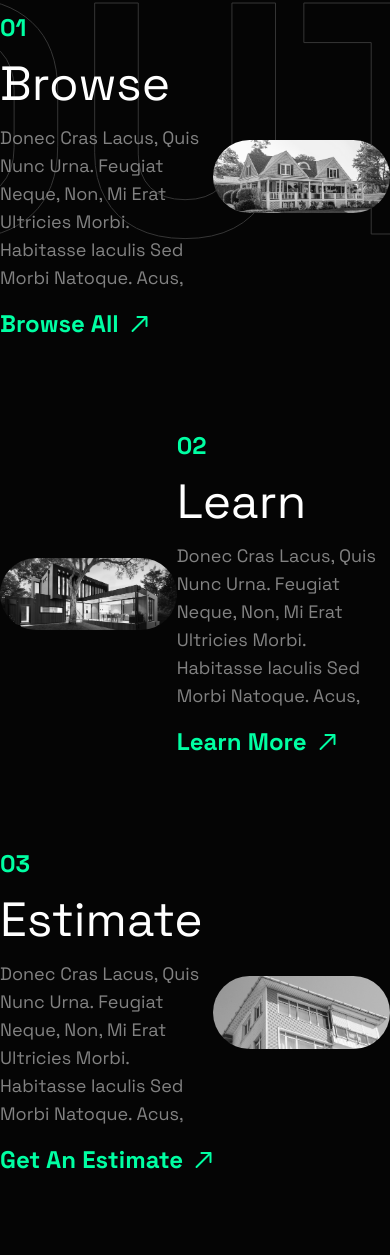
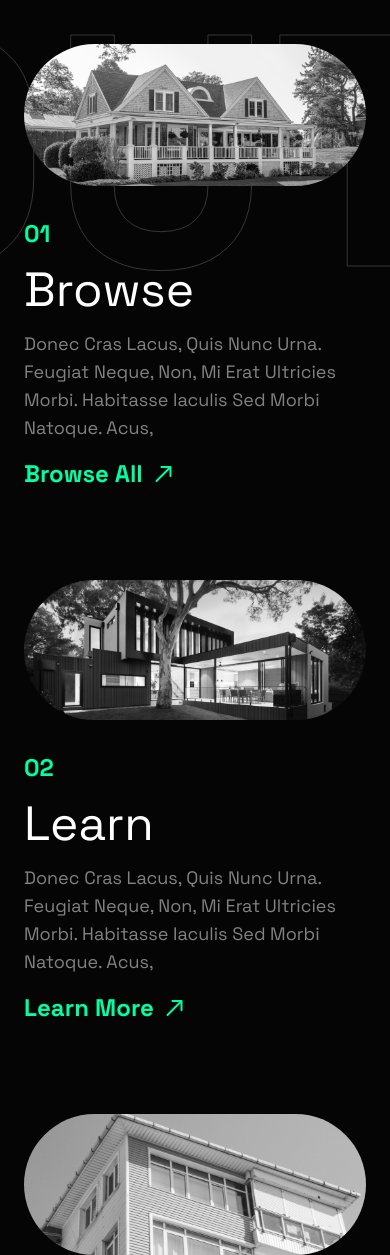
Before and after one commit to euxzy/uifry-landing-page, a website: page index.html in a window 390 px wide. Shown: the part 3722-4977 px from the top of the page. Drawn offline with Linux system fonts and the light colour scheme.

Commit message:
responsive about section

```diff
--- a/index.html
+++ b/index.html
@@ -159,14 +159,17 @@
       </section>
 
       <section id="about" class="mb-[145px] overflow-hidden pt-[109px]">
-        <div class="container text-gray-1">
+        <div class="container px-6 text-gray-1 lg:px-0">
           <div class="mb-24">
             <p class="mb-4 text-2xl font-bold text-mint">what is llokotre?</p>
-            <h1 class="text-6xl text-white">Tempus malesuada massa tempus sagittis, Faucibus dui</h1>
+            <h1 class="text-[56px] leading-none text-white lg:text-6xl">
+              Tempus malesuada massa tempus sagittis, Faucibus dui
+            </h1>
           </div>
-          <div class="relative mb-[90px] flex items-center justify-between">
+          <div class="relative mb-[90px] flex flex-col-reverse items-center justify-between gap-8 lg:flex-row lg:gap-0">
             <p class="text-stroke absolute -right-[100px] -top-[140px]">about</p>
-            <div class="relative w-[610px]">
+
+            <div class="relative w-full lg:w-[610px]">
               <p class="mb-4 text-2xl font-bold text-mint">01</p>
               <h2 class="mb-4 text-5xl text-white">browse</h2>
               <p class="mb-4 text-lg">
@@ -178,15 +181,16 @@
                 <img src="./src/images/icon/arrow-top-right.svg" alt="Arrow Top Right" />
               </a>
             </div>
-            <div class="relative w-[505px] overflow-hidden rounded-full">
+            <div class="relative w-full overflow-hidden rounded-full lg:w-[505px]">
               <img src="./src/images/about-img-1.png" alt="Home" class="w-full" />
             </div>
           </div>
-          <div class="mb-[90px] flex items-center justify-between">
-            <div class="w-[505px] overflow-hidden rounded-full">
+
+          <div class="mb-[90px] flex flex-col items-center justify-between gap-8 lg:flex-row lg:gap-0">
+            <div class="w-full overflow-hidden rounded-full lg:w-[505px]">
               <img src="./src/images/about-img-2.png" alt="Home" class="w-full" />
             </div>
-            <div class="w-[610px]">
+            <div class="w-full lg:w-[610px]">
               <p class="mb-4 text-2xl font-bold text-mint">02</p>
               <h2 class="mb-4 text-5xl text-white">learn</h2>
               <p class="mb-4 text-lg">
@@ -199,8 +203,9 @@
               </a>
             </div>
           </div>
-          <div class="flex items-center justify-between">
-            <div class="w-[610px]">
+
+          <div class="flex flex-col-reverse items-center justify-between gap-8 lg:flex-row lg:gap-0">
+            <div class="w-full lg:w-[610px]">
               <p class="mb-4 text-2xl font-bold text-mint">03</p>
               <h2 class="mb-4 text-5xl text-white">estimate</h2>
               <p class="mb-4 text-lg">
@@ -212,7 +217,7 @@
                 <img src="./src/images/icon/arrow-top-right.svg" alt="Arrow Top Right" />
               </a>
             </div>
-            <div class="w-[505px] overflow-hidden rounded-full">
+            <div class="w-full overflow-hidden rounded-full lg:w-[505px]">
               <img src="./src/images/about-img-3.png" alt="Home" class="w-full" />
             </div>
           </div>
```
Also changed, not shown: src/css/styles.css.
